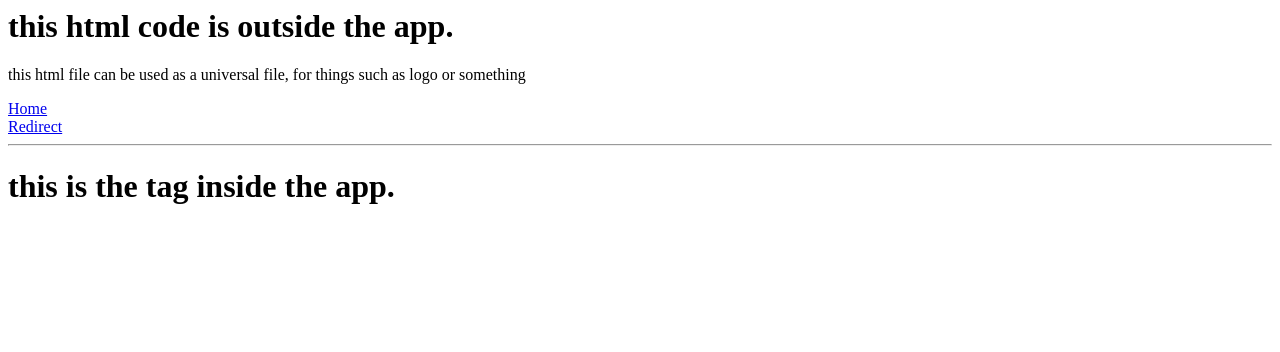
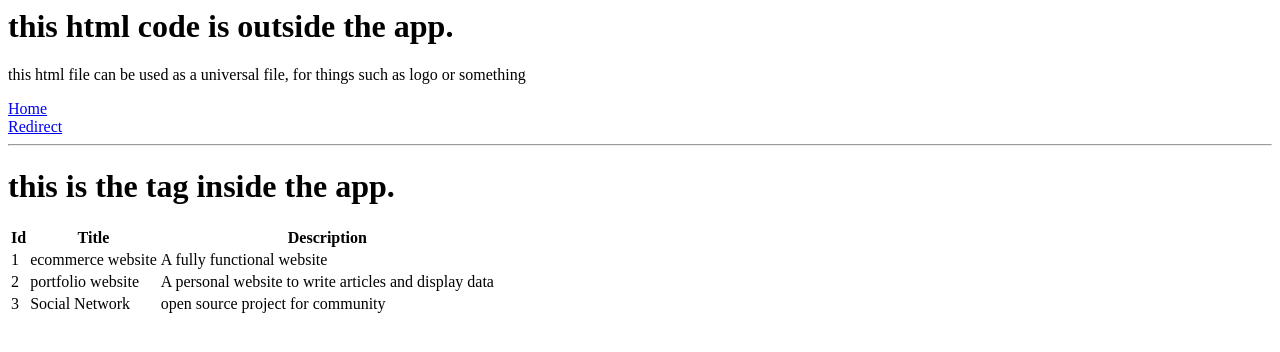
Before and after one commit to Sidhant-Kumar/restart, a Django app: page / in a window 1280 px wide. Shown: the top 352 px of the page. Run offline with Django 3.2, Linux system fonts and the light colour scheme.

Commit message:
template inheritance ,dynamic urls, parsing through dictionary and paaasing those values to print in other html files

```diff
--- a/projects/templates/projects/project.html
+++ b/projects/templates/projects/project.html
@@ -1,3 +1,24 @@
- {% include 'pro.html' %}
+{% extends 'main.html' %}
+{% block content %}
+<h1> this is the tag inside the app. </h1>
+<table>
+    <thead>
+        <tr>
+            <th>Id</th>
+            <th>Title</th>
+            <th>Description</th>
+        </tr>
+    </thead>
+    <tbody>
+        {% for project in projects %}
+        <tr>
+            <td>{{project.id}}</td>
+            <td>{{project.title}}</td>
+            <td>{{project.description}}</td>
+        </tr>
+        {% endfor %}
+    </tbody>
+</table>
 
-<h1> this is the tag inside the app. </h1>
+
+{% endblock content %}
--- a/projects/templates/projects/second.html
+++ b/projects/templates/projects/second.html
@@ -1,2 +1,7 @@
+{% extends 'main.html'%}
 
+{% block content%}
 <h1> This is the second page </h1>
+<h1>{{project.title}}</h1>
+<p>{{project.description}}</p>
+{% endblock content %}
--- a/projects/urls.py
+++ b/projects/urls.py
@@ -3,5 +3,5 @@ from . import views
 
 urlpatterns = [
     path('', views.project),
-    path('projects/', views.projects),
+    path('projects/<str:pk>/', views.projects),
 ]
--- a/projects/views.py
+++ b/projects/views.py
@@ -1,10 +1,34 @@
 from django.shortcuts import render
 from django.http import HttpResponse
 
+projectList = [
+    {
+        'id': '1',
+        'title': 'ecommerce website',
+        'description': 'A fully functional website'
+    },
+    {
+        'id': '2',
+        'title': 'portfolio website',
+        'description': 'A personal website to write articles and display data'
+    },
+    {
+        'id': '3',
+        'title': 'Social Network',
+        'description': 'open source project for community'
+    }
+]
+
 
 def project(request):
-    return render(request,'projects\project.html')
+    context = {'projects': projectList}
+    return render(request, 'projects\project.html', context)
 
 
-def projects(request):
-    return render(request,'projects\second.html')
+def projects(request,pk):
+    projectObject = None
+
+    for i in projectList:
+        if i['id'] == str(pk):
+            projectObject = i
+    return render(request, 'projects\second.html',{'project':projectObject})
--- /dev/null
+++ b/templates/main.html
@@ -0,0 +1,17 @@
+<DOCTYPE html>
+    <html>
+    <head>
+        <meta charset='utf-8'>
+        <meta http-equiv='X-UA-Compatible' content='IE=edge'>
+        <title>Home</title>
+        <meta name='viewport' content='width=device-width, initial-scale=1'>
+    </head>
+    <body>
+    {% include 'pro.html'%}
+    {% block content %}
+
+
+    {% endblock content %}
+
+    </body>
+    </html>
--- a/templates/pro.html
+++ b/templates/pro.html
@@ -4,6 +4,6 @@
     logo or something </p>
 <a href="\"> Home </a>
 <br>
-<a href="projects\"> Redirect </a>
+<a href="projects\4"> Redirect </a>
 
 <hr>
```
